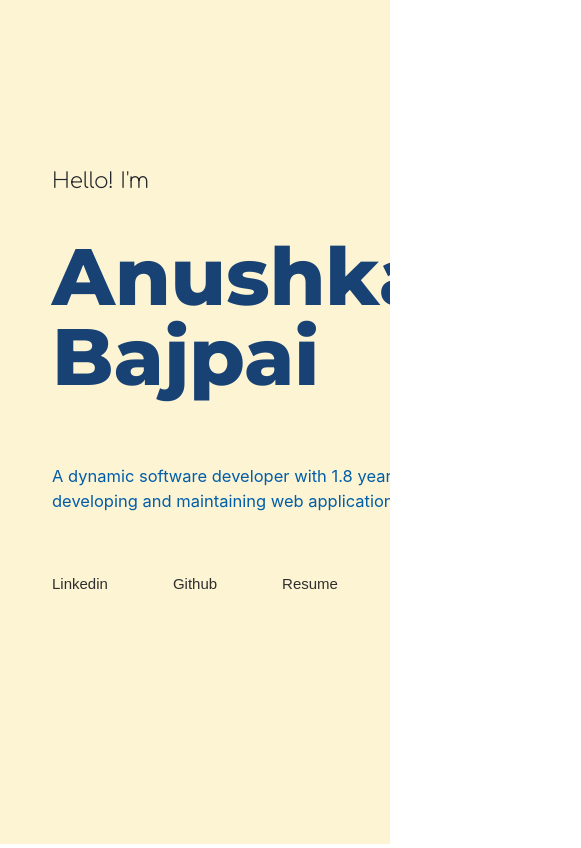
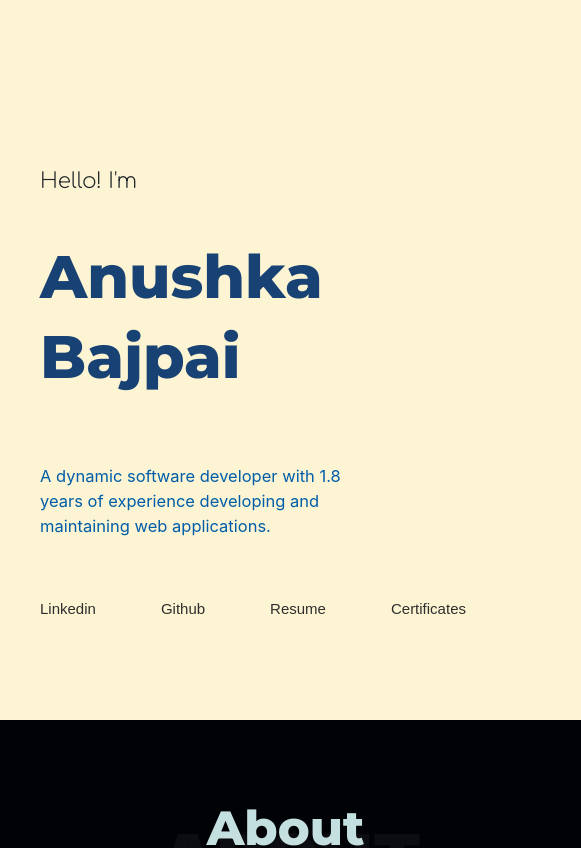
Before and after one commit to Anushka1001/Resume, a React (Create React App) app: page / in a window 390 px wide. Shown: the top 848 px of the page, 581 px wide, since content can reach past the window. Built offline with nearby package versions, Linux system fonts and the light colour scheme.

Commit message:
Add files via upload

```diff
--- a/src/App.js
+++ b/src/App.js
@@ -4,14 +4,12 @@ import Home from './components/Home';
 
 function App() {
   return (
-    <div className='App'>
       <div className="container-fluid">
-        <div className='row' >
-          <div className='col-lg-3 bgBlack displaySetting1'><SidePanel /></div>
-          <div className='col-lg-9 displaySetting2 pdright0 pdleft0'><Home /></div>
+        <div className='row width-fit-content'>
+          <div className='col-xxl-3 col-xl-3 col-lg-3 bgBlack displaySetting1'><SidePanel /></div>
+          <div className='col-xxl-9 col-xl-9 col-lg-9 displaySetting2 pdright0 pdleft0'><Home /></div>
         </div>
       </div>
-    </div>
   );
 }
 
--- a/src/style.css
+++ b/src/style.css
@@ -2,6 +2,10 @@
 
 .displayNone {
     display: none;
+}
+
+.width-fit-content {
+    width: fit-content;
 }
 
 .displaySetting1 {
@@ -12,11 +16,12 @@
 
 .displaySetting2 {
     display: flex;
-    flex-direction: row;
+    flex-direction: column;
     height: 100vh;
     overflow-y: scroll;
     scroll-behavior: smooth;
     background-color: #fcf4d3;
+    padding: 0;
 }
 
 .displaySetting3 {
@@ -32,6 +37,13 @@
 @media screen and (max-width: 991px) {
     .displaySetting1 {
         display: none;
+    }
+}
+
+@media screen and (max-width: 768px) {
+    .displaySetting2 {
+        height: auto !important;
+        padding-bottom: 5em;
     }
 }
 
@@ -79,15 +91,14 @@
 /* row-2 movable screen 1*/
 
 .intro_image {
-    height: 100vh;
-    justify-items: end;
-    pointer-events: none;
+    background-image: url('../public/images/bluecol.png');
+    background-repeat: no-repeat;
+    background-size: cover;
 }
 
-@media screen and (max-width: 1200px) {
+@media screen and (max-width: 991px) {
     .intro_image {
         display: none;
-        height: auto;
     }
 }
 
@@ -152,6 +163,26 @@
 .links a:hover {
     color: #5a5a5a;
     text-decoration: underline;
+}
+
+@media screen and (max-width: 530px) {
+    .introH2 {
+        font-size: 60px;
+        width: fit-content;
+        margin: 5vh 0 20px 40px;
+    }
+    .introH4 {
+        margin: 20vh 0 3px 40px;
+        width: fit-content;
+    }
+    .introH5 {
+        margin: 8vh 0 10px 40px;
+        width: fit-content;
+        max-width: 20em;
+    }
+    .displaySetting2 {
+        width: fit-content;
+    }
 }
 
 /* ------------------------------------------------------------------------- */
```
